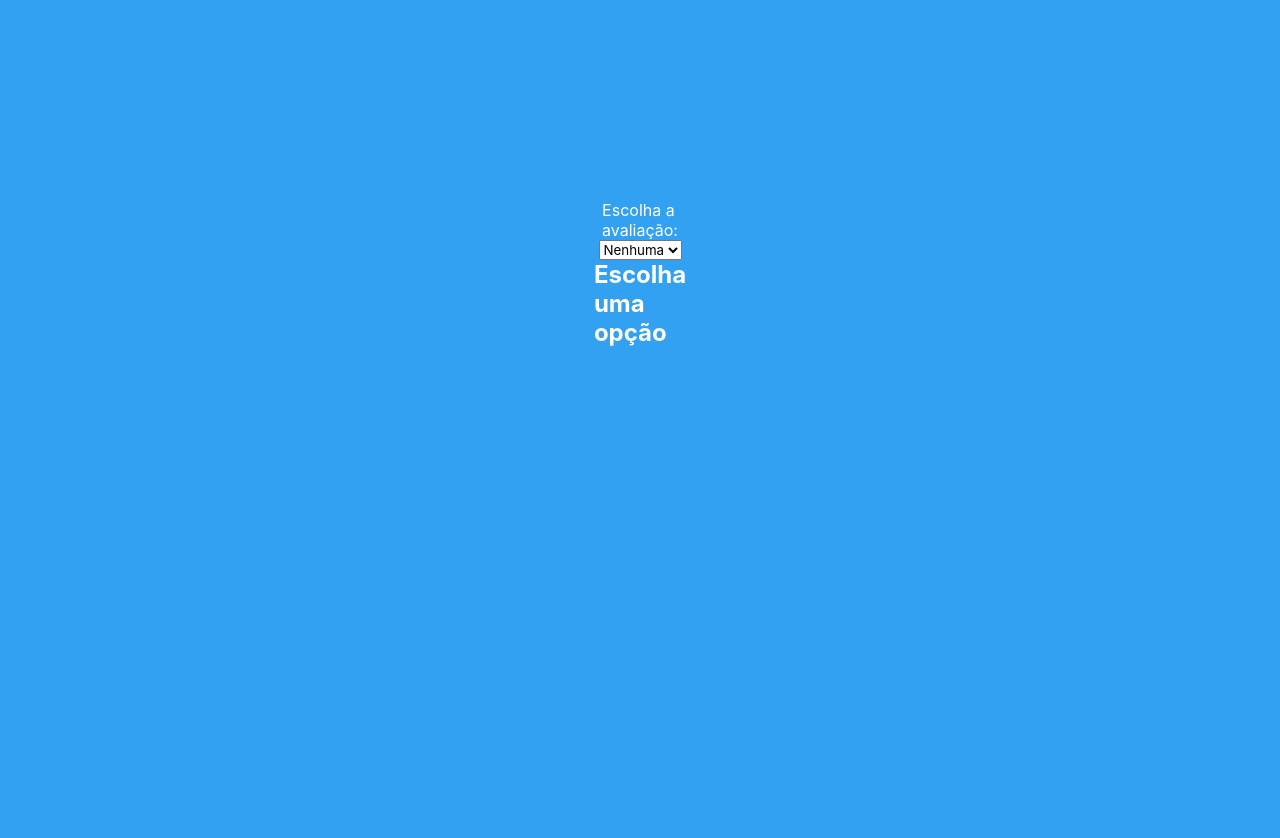
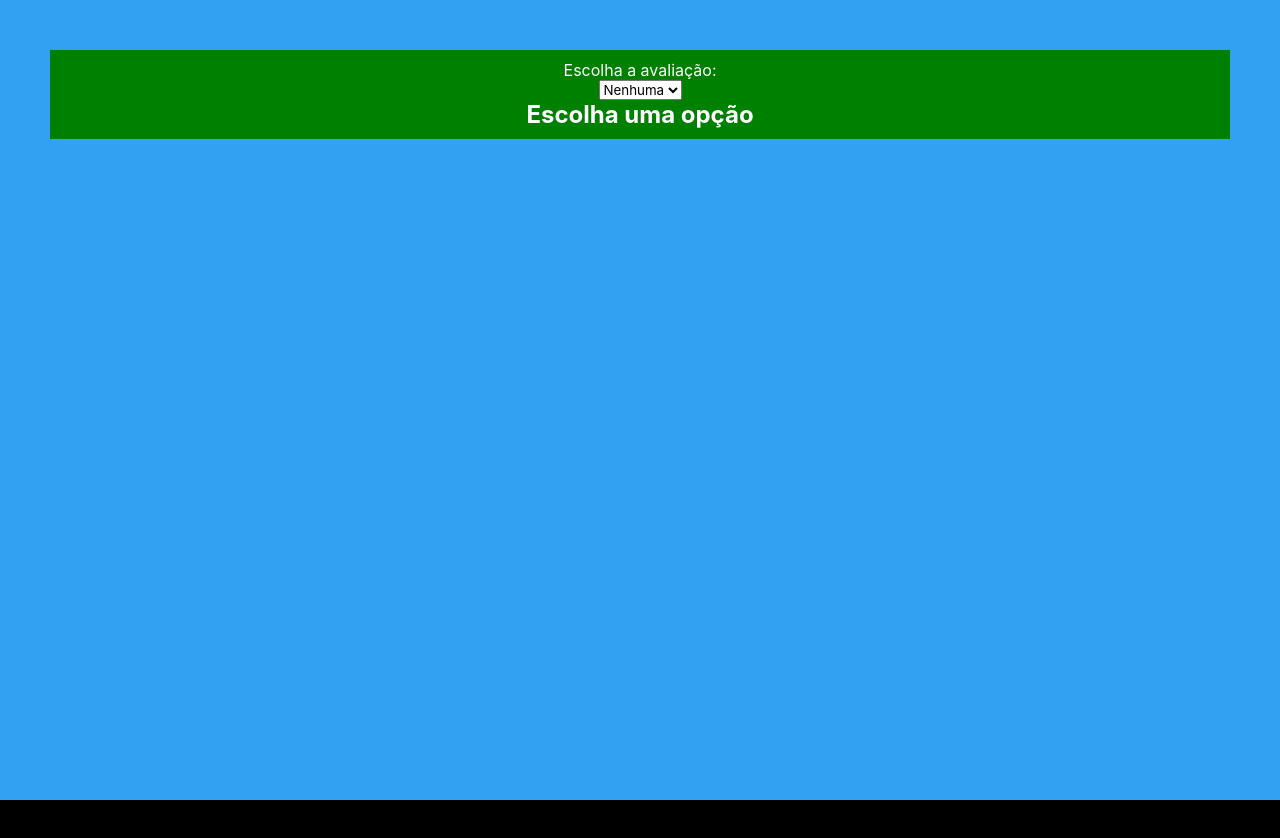
Before and after one commit to ES2-UFPI/CorrigeAi, a React (Vite) app in the folder vite-client/: page / in a window 1280 px wide. Shown: the top 838 px of the page. After the commit the page ends 800 px from the top, so only its background shows below. Built offline with nearby package versions, Linux system fonts and the light colour scheme.

Commit message:
editing styles

```diff
--- a/vite-client/src/Pages/CreateTaskOrExam/index.tsx
+++ b/vite-client/src/Pages/CreateTaskOrExam/index.tsx
@@ -4,11 +4,11 @@ import { useState } from 'react'
 import { FormAvaliation } from '../../components/FormAvaliation'
 
 //Components de estilização
-import { Wrapper } from '../../styles/Layout'
 import { CreateTaskOrExamStyled } from './styles'
 
 export function CreateTaskOrExam() {
   const [selectValue, setSelectValue] = useState('none')
+
 
   const list = [
     { id: 'none', name: 'Nenhuma' },
@@ -17,7 +17,6 @@ export function CreateTaskOrExam() {
   ]
 
   return (
-    <Wrapper className="Wrapper">
       <CreateTaskOrExamStyled className="TaskOrExam">
         <label htmlFor="avaliation">Escolha a avaliação: </label>
         <select
@@ -42,6 +41,5 @@ export function CreateTaskOrExam() {
             <h2>Escolha uma opção</h2>
         }
       </CreateTaskOrExamStyled>
-    </Wrapper>
   )
 }
--- a/vite-client/src/Pages/CreateTaskOrExam/styles.ts
+++ b/vite-client/src/Pages/CreateTaskOrExam/styles.ts
@@ -1,10 +1,9 @@
 import styled from "styled-components";
 
 export const CreateTaskOrExamStyled = styled.div`
-  background: var(--twitter);
-  width: 50%;
-  height: 100vh;
-  padding: 10rem 10rem;
+  background: green;
+  width: 100%;
+  padding: 1rem 1rem;
   display: flex;
   flex-direction: column;
   align-items: center;
--- a/vite-client/src/components/FormAvaliation/index.tsx
+++ b/vite-client/src/components/FormAvaliation/index.tsx
@@ -64,7 +64,7 @@ export function FormAvaliation( {typeAvaliation} : Props) {
           </Form>
       }
       <button onClick={handleSaveQuestion}>
-        Salvar questões
+        Salvar prova
       </button>
     </>
   )
--- a/vite-client/src/components/FormAvaliation/styles.ts
+++ b/vite-client/src/components/FormAvaliation/styles.ts
@@ -1,5 +1,14 @@
 import styled from "styled-components";
 
 export const Form = styled.form `
-
+  background: green;
+  border: 1px solid #000;
+  width: 100%;
+  display: flex;
+  flex-direction: column;
+  align-items: center;
+  padding: 1rem 1rem;
+  margin: 1rem 0;
+  border-radius: 5px;
+  box-shadow: 0 0 5px 0 rgba(0, 0, 0, 0.2);
 `
--- a/vite-client/src/styles.ts
+++ b/vite-client/src/styles.ts
@@ -4,7 +4,8 @@ import styled from "styled-components";
 export const AppStyles = styled.div`
   background: var(--twitter);
   width: 100%;
-  padding: 10rem 10rem;
+  height: 100%;
+  padding: 5rem 5rem;
   display: flex;
   flex-direction: column;
   align-items: center;
--- a/vite-client/src/styles/Layout.ts
+++ b/vite-client/src/styles/Layout.ts
@@ -3,7 +3,7 @@ import styled from 'styled-components'
 export const Wrapper = styled.div `
   display: flex;
   justify-content: center;
-
+  width: 100%;
   height: 100%;
   max-width: 1280px;
   margin: 0 auto;
```
